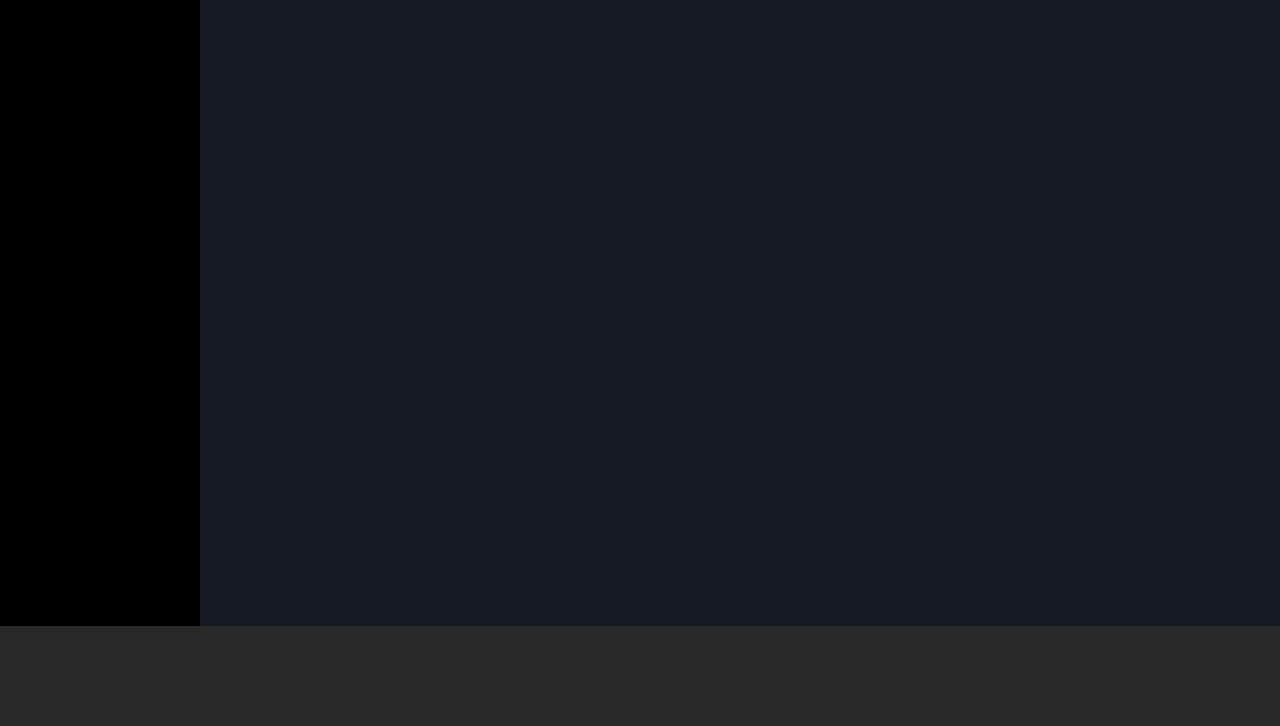
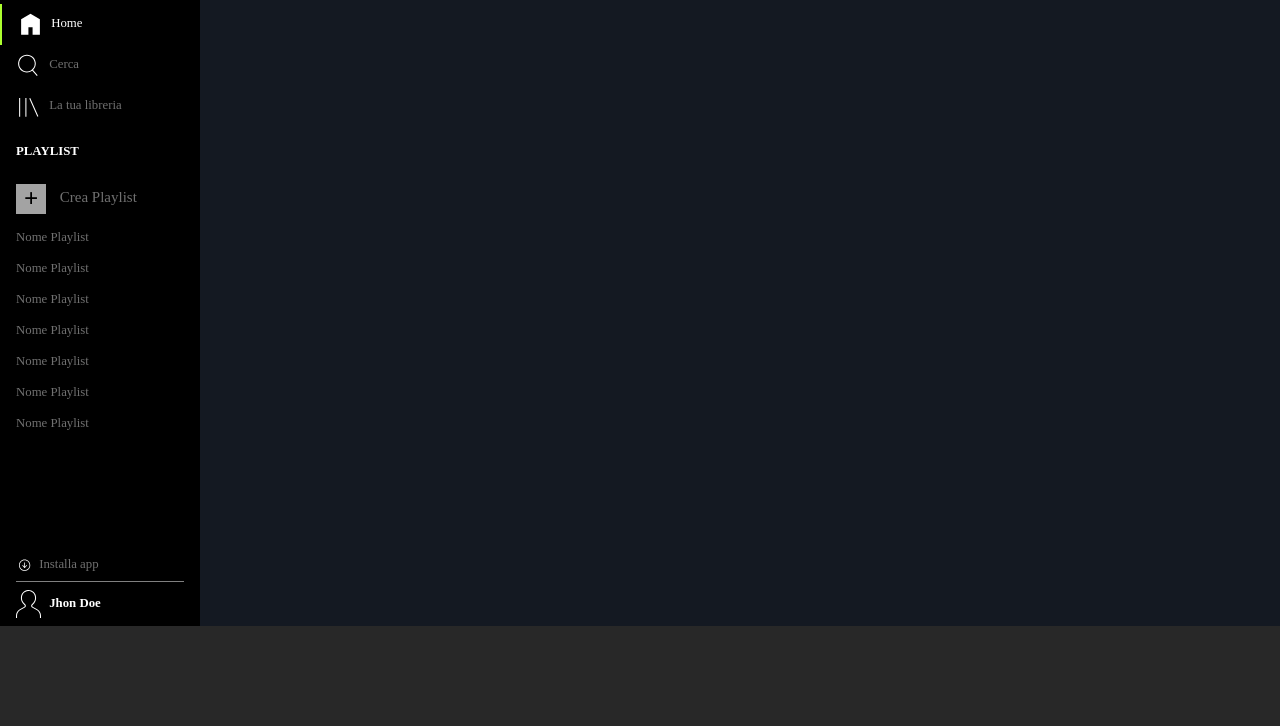
Before and after one commit to aleferraro/html-css-spotifyweb, a plain HTML site: page index.html in a window 1280 px wide. Shown: the part 74-800 px from the top of the page. Drawn offline with Linux system fonts and the light colour scheme.

Commit message:
Sidebar
Implemented Sidebar features (desktop view)

```diff
--- a/css/style.css
+++ b/css/style.css
@@ -7,6 +7,7 @@
   position: absolute;
   top: 0;
   left: 0;
+  font-size: 0.8rem;
 }
 
 #main {
@@ -39,6 +40,17 @@
 
 }
 
+/* EREDITABLES */
+
+h4 {
+  color: white;
+}
+
+a {
+  text-decoration: none;
+  color: #707070;
+}
+
 /* USEFUL PROPERTIES */
 
 .grey {
@@ -48,3 +60,84 @@
 .white {
   color: white;
 }
+
+.menu {
+  padding-left: 0;
+}
+
+.menu > li {
+  list-style: none;
+  padding: 0.5rem 0;
+}
+
+.text-uppercase {
+  text-transform: uppercase;
+}
+
+/* SIDEBAR */
+
+#sidebar .logo {
+  width: 70%;
+  margin: 1rem;
+}
+
+.side-menu .menu-icon {
+  width: 25px;
+  vertical-align: middle;
+  margin-right: 5px;
+}
+
+.side-menu .menu li, .playlist {
+  padding-left: 1rem;
+}
+
+.side-menu .menu li:first-of-type {
+  border-left: 2px solid #ADFF2F;
+}
+
+.button {
+  background-color: #A3A3A3;
+  color: black;
+  height: 30px;
+  line-height: 30px;
+  width: 30px;
+  font-size: 25px;
+  font-weight: bold;
+  display: inline-block;
+  vertical-align: middle;
+  text-align: center;
+  margin-right: 10px;
+}
+
+.playlist a.big {
+  font-size: 15px;
+}
+
+.bottom-sidebar {
+  position: absolute;
+  bottom: 0;
+  width: 100%;
+}
+
+.download {
+  border-bottom: 1px solid grey;
+  margin: 0 1rem;
+  padding: 0.5rem 0;
+}
+
+.download img {
+  width: 15px;
+  margin-right: 5px;
+  vertical-align: middle;
+}
+
+.profile {
+  margin: 0 1rem;
+  padding: 0.5rem 0;
+}
+
+.profile img {
+  width: 25px;
+  margin-right: 5px;
+  vertical-align: middle;
+}
--- a/index.html
+++ b/index.html
@@ -8,9 +8,79 @@
   </head>
   <body>
     <section id="sidebar">
-      <!-- <div class="logo">
+      <div class="logo">
         <img src="img/logo.svg" alt="logo">
-      </div> -->
+      </div>
+      <div class="side-menu">
+        <ul class="menu">
+          <li>
+            <a class="white" href="#">
+              <img class="menu-icon" src="img/home.svg" alt="home">
+              Home
+            </a>
+          </li>
+          <li>
+            <a href="#">
+              <img class="menu-icon" src="img/search.svg" alt="search">
+              Cerca
+            </a>
+          </li>
+          <li>
+            <a href="#">
+              <img class="menu-icon" src="img/libreria.svg" alt="libreria">
+              La tua libreria
+            </a>
+          </li>
+        </ul>
+      </div>
+      <div class="playlist">
+        <h4 class="text-uppercase">playlist</h4>
+        <ul class="menu">
+          <li>
+            <a class="big" href="#">
+              <div class="button">
+                +
+              </div>
+              Crea Playlist
+            </a>
+          </li>
+          <li>
+            <a href="#">Nome Playlist</a>
+          </li>
+          <li>
+            <a href="#">Nome Playlist</a>
+          </li>
+          <li>
+            <a href="#">Nome Playlist</a>
+          </li>
+          <li>
+            <a href="#">Nome Playlist</a>
+          </li>
+          <li>
+            <a href="#">Nome Playlist</a>
+          </li>
+          <li>
+            <a href="#">Nome Playlist</a>
+          </li>
+          <li>
+            <a href="#">Nome Playlist</a>
+          </li>
+        </ul>
+      </div>
+      <div class="bottom-sidebar">
+        <div class="download">
+          <a href="#">
+            <img src="img/download.svg" alt="download">
+            Installa app
+          </a>
+        </div>
+        <div class="profile">
+          <a class="white" href="#">
+            <img src="img/profile.svg" alt="profile">
+            <strong>Jhon Doe</strong>
+          </a>
+        </div>
+      </div>
     </section>
     <section id="main">
 
```
